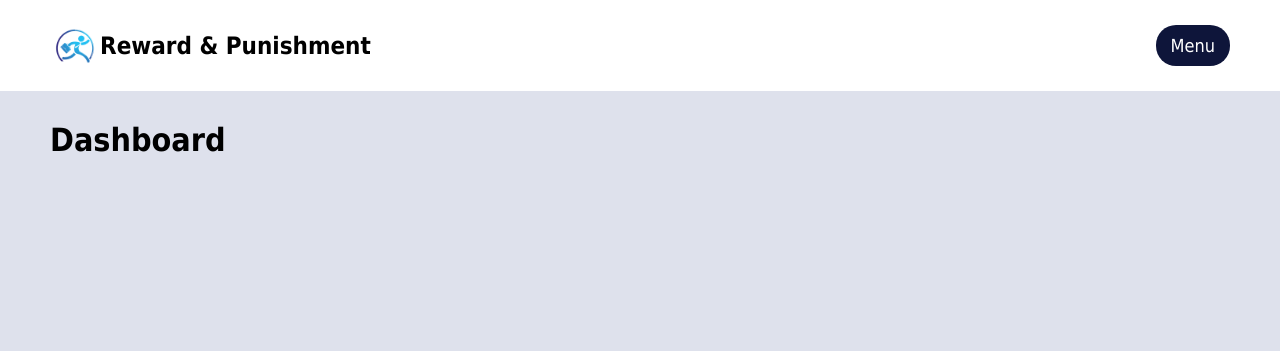
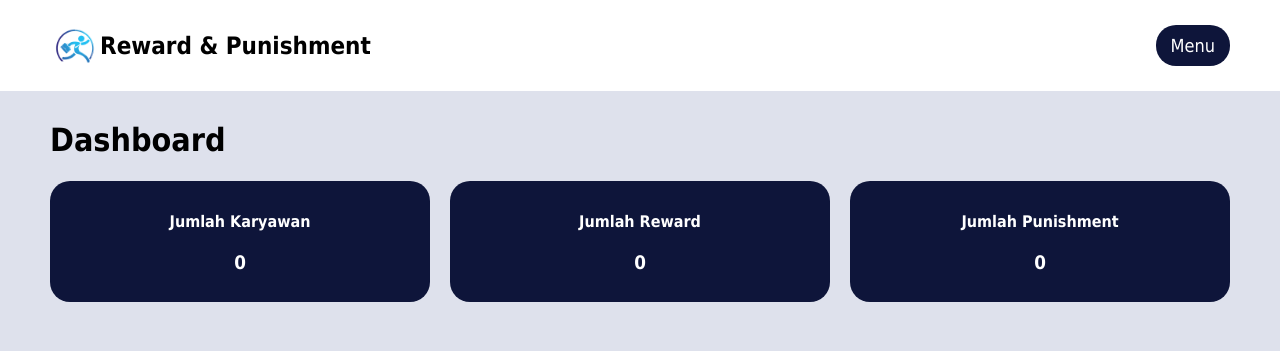
Before and after one commit to hako-975/reward_punishment_karyawan, a PHP site: page / in a window 1280 px wide. Shown: the top 351 px of the page. Run offline with PHP 8.4, Linux system fonts and the light colour scheme; a user stored in the database is signed in; data comes from the database, SQL or seed files in the repository; both versions use the stored data as it was after the commit; data that the repository does not hold is empty.

Commit message:
dashboard

```diff
--- a/index.php
+++ b/index.php
@@ -9,16 +9,10 @@
 	$id_user = $_SESSION['id_user'];
 	$data_user = mysqli_fetch_assoc(mysqli_query($koneksi, "SELECT * FROM user WHERE id_user = '$id_user'"));
 
+	$karyawan = mysqli_query($koneksi, "SELECT * FROM karyawan ORDER BY nama_karyawan ASC");
+	$reward = mysqli_query($koneksi, "SELECT * FROM reward INNER JOIN karyawan ON reward.id_karyawan = karyawan.id_karyawan ORDER BY tanggal_reward DESC");
+	$punishment = mysqli_query($koneksi, "SELECT * FROM punishment INNER JOIN karyawan ON punishment.id_karyawan = karyawan.id_karyawan ORDER BY tanggal_punishment DESC");
 
-	if (isset($_POST['btnCari'])) {
-		$cari = $_POST['cari'];
-		$acara = mysqli_query($koneksi, "SELECT * FROM acara INNER JOIN user ON acara.id_user = user.id_user WHERE acara.id_user = '$id_user'
-	        AND user.id_user = '$id_user'
-	        AND (nama_acara LIKE '%$cari%'
-	        OR tanggal_acara LIKE '%$cari%'
-	        OR tempat_acara LIKE '%$cari%')
-			ORDER BY tanggal_acara ASC");
-	}
 ?>
 
 <html>
@@ -30,7 +24,22 @@
 	<?php include_once 'navbar.php'; ?>
 
 	<div class="container anti-navbar">
-		<h1 class="float-left">Dashboard</h1>
+		<h1>Dashboard</h1>
+		<div class="card-container">
+		  <a href="karyawan.php" class="card">
+		  	<h4>Jumlah Karyawan</h4>
+		  	<h3><?= mysqli_num_rows($karyawan); ?></h3>
+		  </a>
+		  <a href="reward.php" class="card">
+		  	<h4>Jumlah Reward</h4>
+		  	<h3><?= mysqli_num_rows($reward); ?></h3>
+		  </a>
+		  <a href="punishment.php" class="card">
+		  	<h4>Jumlah Punishment</h4>
+		  	<h3><?= mysqli_num_rows($punishment); ?></h3>
+		  </a>
+		</div>
+
 	</div>
 
 	<script src="script.js"></script>
--- a/style.css
+++ b/style.css
@@ -175,21 +175,6 @@ body {
     text-align: center;
     margin-top: 20px;
   }
-
-  .card-button {
-    position: absolute;
-    top: auto;
-    left: auto;
-    bottom: 30px;
-    right: 20px;
-
-  }
-}
-
-.belum-ada-acara {
-  clear: both;
-  text-align: center;
-  margin-top: 50px;
 }
 
 .table-profile {
@@ -297,3 +282,24 @@ body {
 .margin-top-25 {
   margin-top: 25px;
 }
+
+.card-container {
+  display: grid;
+  grid-template-columns: repeat(3, 1fr);
+  grid-gap: 20px;
+}
+
+@media (max-width: 768px) {
+  .card-container {
+    grid-template-columns: 1fr;
+  }
+}
+
+.card {
+  background-color: #0e153a;
+  color: #fff;
+  border-radius: 20px;
+  padding: 10px 30px;
+  text-decoration: none;
+  text-align: center;
+}
```
Also changed, not shown: reward_punishment_karyawan.sql (+6 -13 lines).
